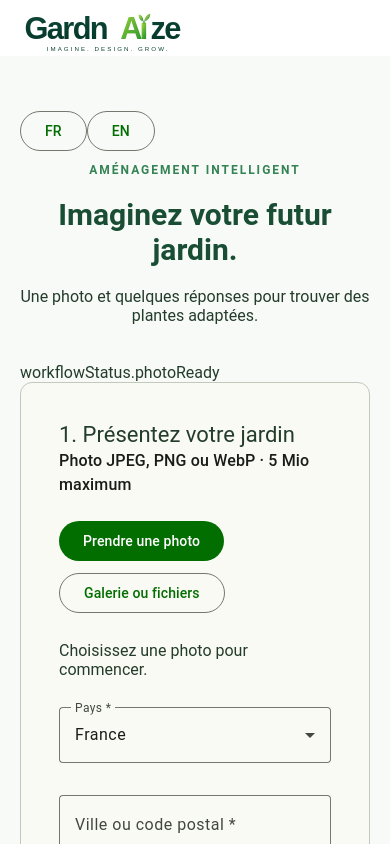
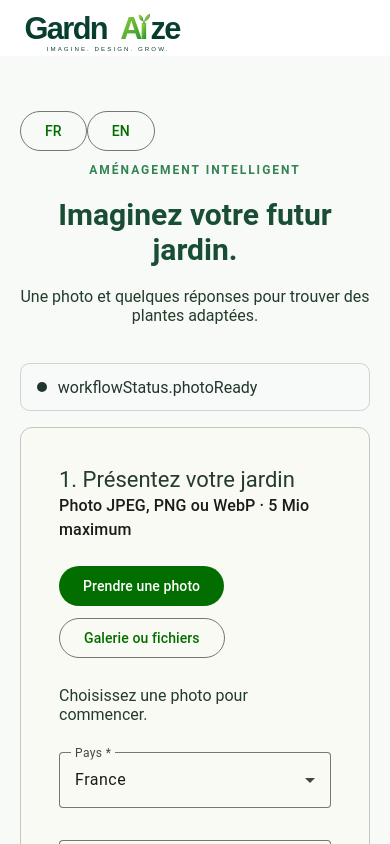
Before and after one commit to boonsuli/GardnAIze, an Angular app in the folder frontend/: page / in a window 390 px wide. Shown: the top 844 px of the page. Built offline with nearby package versions, Linux system fonts and the light colour scheme.

Commit message:
style(front): subtle responsive workflow status and reduced-motion indicator

```diff
--- a/frontend/src/app/app.component.scss
+++ b/frontend/src/app/app.component.scss
@@ -114,3 +114,36 @@ footer {
     color: #194e35;
     font-weight: 600;
 }
+
+/* Persistent, low-distraction status for asynchronous garden processing. */
+.workflow-status {
+    display: flex;
+    align-items: center;
+    gap: 0.65rem;
+    margin: 1rem 0;
+    padding: 0.85rem 1rem;
+    border: 1px solid #cbd5d1;
+    border-radius: 0.6rem;
+    background: #f7faf8;
+    color: #23362b;
+}
+.workflow-status[data-tone='error'] { border-color: #d9a9a9; color: #8a2525; }
+.workflow-status[data-tone='warning'] { border-color: #e0c891; }
+.workflow-status[data-tone='success'] { border-color: #a3c7aa; }
+.workflow-status-indicator {
+    display: inline-block;
+    flex: 0 0 0.65rem;
+    width: 0.65rem;
+    height: 0.65rem;
+    border-radius: 50%;
+    background: currentColor;
+}
+.workflow-status-indicator.busy {
+    animation: gardnaize-status-pulse 1.6s ease-in-out infinite;
+}
+@keyframes gardnaize-status-pulse {
+    50% { opacity: 0.3; }
+}
+@media (prefers-reduced-motion: reduce) {
+    .workflow-status-indicator.busy { animation: none; }
+}
```
